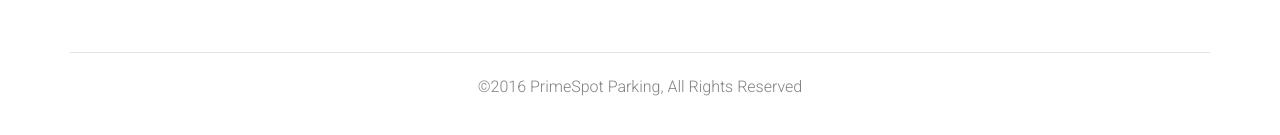
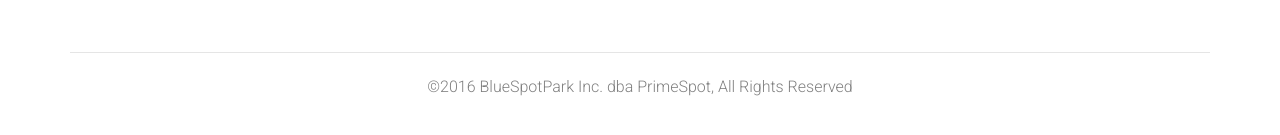
Before and after one commit to PrimeSpot/Landing, a plain HTML site: page index.html in a window 1280 px wide. Shown: the part 7198-7333 px from the top of the page. Drawn offline with nearby package versions, Linux system fonts and the light colour scheme; files whose address does not match are found by name.

Commit message:
updated copyright info

```diff
--- a/index.html
+++ b/index.html
@@ -885,7 +885,7 @@
 
 	<!-- COPYRIGHT TEXT -->
 	<p class="copyright">
-		©2016 PrimeSpot Parking, All Rights Reserved
+		©2016 BlueSpotPark Inc. dba PrimeSpot, All Rights Reserved
 	</p>
 
 </div>
```
